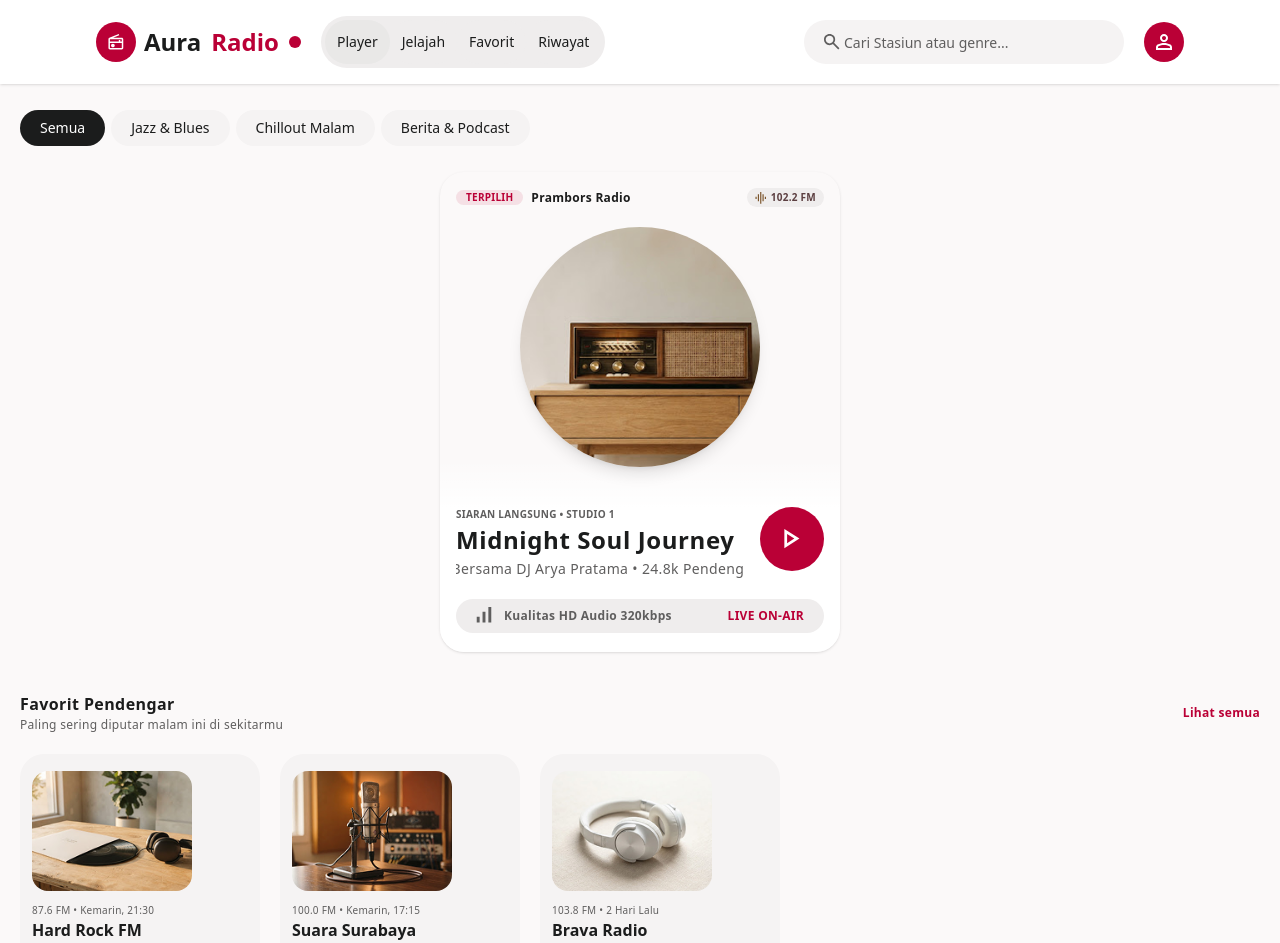
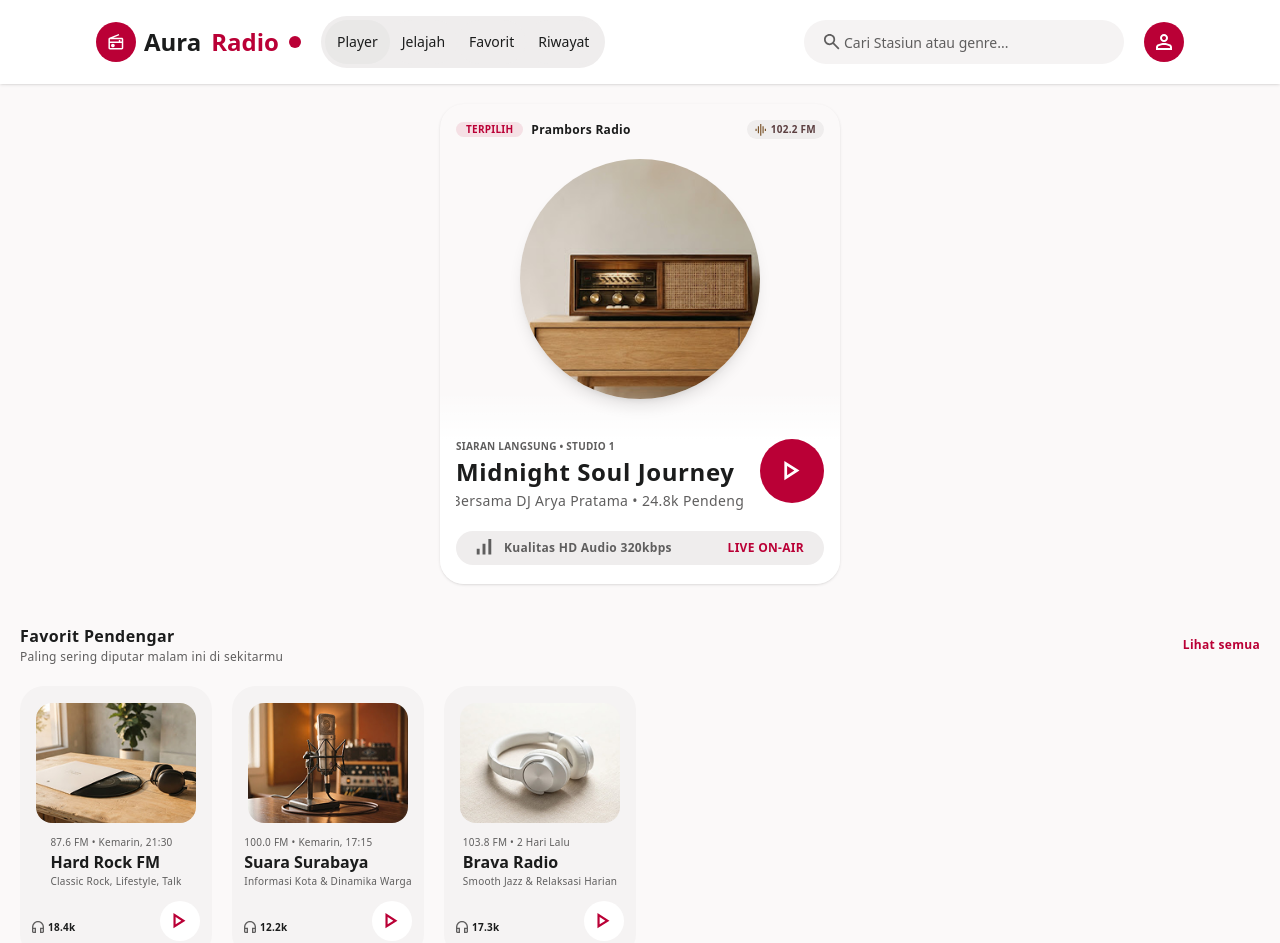
Before and after one commit to Iskedzy/Radio-App, a Nuxt app: page / in a window 1280 px wide. Shown: the top 943 px of the page. Built offline with nearby package versions, Linux system fonts and the light colour scheme.

Commit message:
fixed topbar sticky

```diff
--- a/app/app.vue
+++ b/app/app.vue
@@ -4,17 +4,19 @@ import Navbar from './components/layout/Navbar.vue'
 </script>
 
 <template>
-  <main class="w-full min-h-screen overflow-x-hidden">
-    <div class="sticky top-0">
+    <main class="w-full min-h-screen">
+        <div class="sticky top-0 z-50">
             <AppHeader />
         </div>
 
-    <NuxtPage :transition="{
+        <NuxtPage
+            :transition="{
                 name: 'page',
                 mode: 'out-in'
-    }" />
+            }"
+        />
 
-    <div class="lg:hidden sticky bottom-0">
+        <div class="sticky bottom-0 z-50 lg:hidden">
             <Navbar type="Mobile" />
         </div>
     </main>
--- a/app/components/common/favoriteItems.vue
+++ b/app/components/common/favoriteItems.vue
@@ -42,7 +42,7 @@ const favorites = ref<favorite[]>([
 <template>
     <div class="flex w-screen flex-row items-start gap-5 overflow-x-auto px-5">
         <div v-for="favorit in favorites" :key="favorit.id"
-            class="flex justify-center flex-col p-3 w-[15rem] h-[17rem] bg-[#F5F3F3] rounded-3xl mb-[20rem] gap-3">
+            class="flex justify-center items-center flex-col p-3 w-[12rem] h-[17rem] bg-[#F5F3F3] rounded-3xl mb-[20rem] gap-3">
             <BaseImages type="4x3" size="md" :src="favorit.img">
             </BaseImages>
             <div class="flex flex-col">
--- a/app/pages/index.vue
+++ b/app/pages/index.vue
@@ -8,14 +8,17 @@ import FavoritCard from '~/components/layout/favoritCard.vue';
 </script>
 
 <template>
-    <div class="flex flex-col items-center px-5 gap-5 mt-5 w-screen">
+    <div class="flex flex-col justify-center items-center px-5 gap-5 mt-5 w-screen">
         <div class="flex flex-col md:hidden">
             <SearchBar type="Mobile" />
         </div>
 
-        <Genre />
-        <PlayerCard/>
-        <FavoritCard/>
+        <div class="flex flex-col md:hidden">
+            <Genre />
+        </div>
+
+        <PlayerCard />
+        <FavoritCard />
 
     </div>
 </template>
```
Lines whose indentation alone changed are shown as unchanged.
